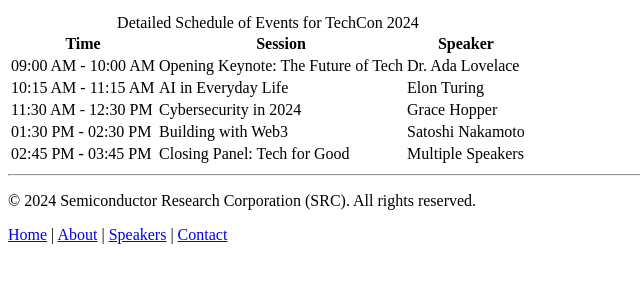
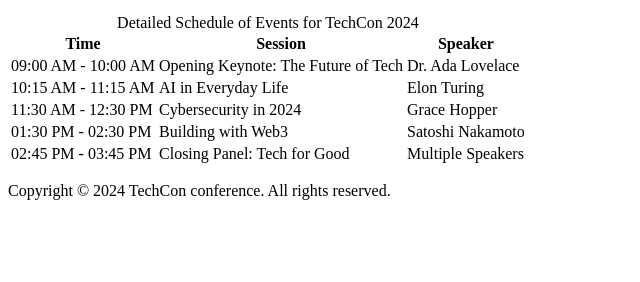
Before and after one commit to Ozioma-Marylinda/TechCon_HTML, a plain HTML site: page techcon_website/schedule.html in a window 1280 px wide. Shown: the part 154-436 px from the top of the page, without its empty margins (0-640 px from the left). Drawn offline with Linux system fonts and the light colour scheme.

Commit message:
Updated schedule.html

```diff
--- a/techcon_website/schedule.html
+++ b/techcon_website/schedule.html
@@ -57,13 +57,8 @@
   </main>
 
   <footer>
-      <hr>
-      <p>&copy; 2024 Semiconductor Research Corporation (SRC). All rights reserved.</p>
       <p>
-        <a href="index.html">Home</a> |
-        <a href="about.html">About</a> |
-        <a href="speakers.html">Speakers</a> |
-        <a href="contact.html">Contact</a>
+        Copyright &copy; 2024 TechCon conference. All rights reserved.
       </p>
     </footer>
   </body>
```
